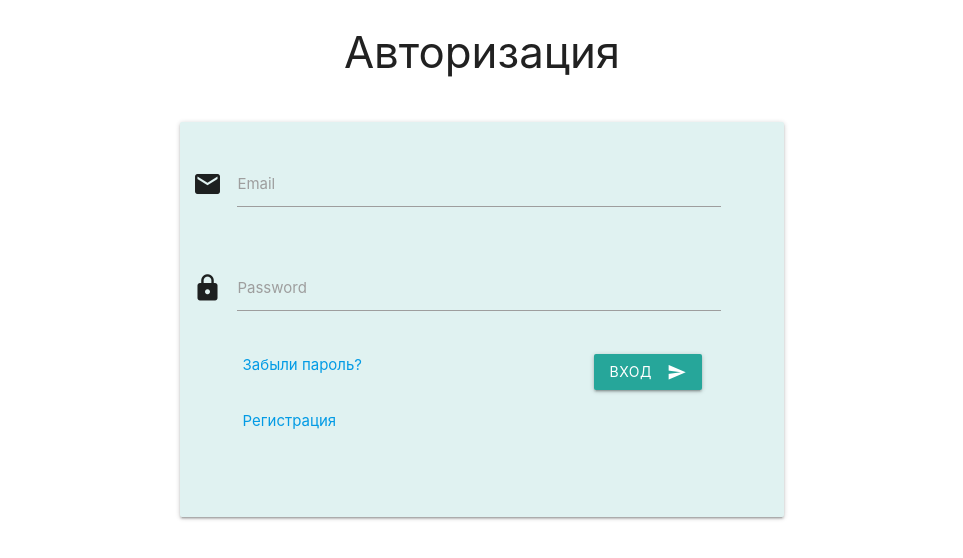
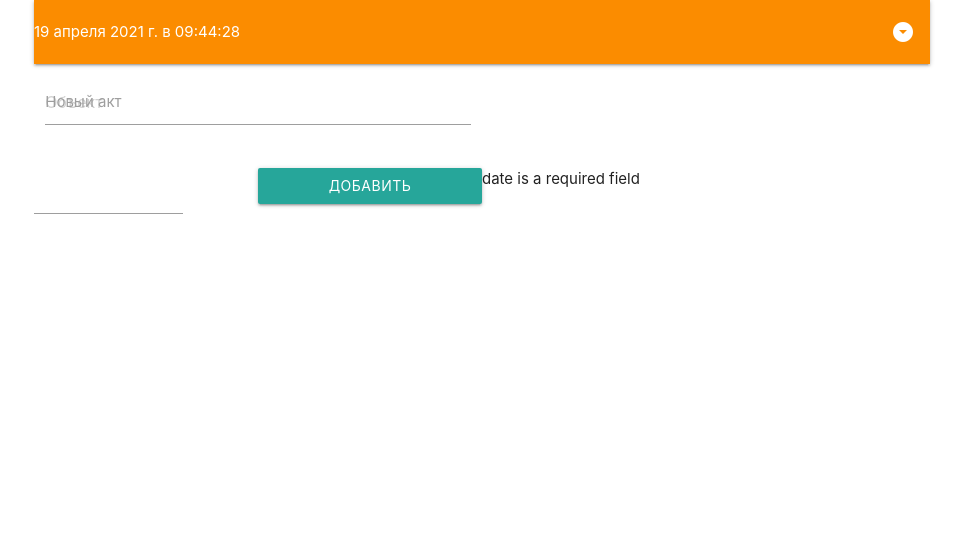
Before and after one commit to Aleksstepanov/akt_pges, a Vue app: page /home/add in a window 1280 px wide. Before the commit this address led to /login. Shown: the top 558 px of the page, without its empty margins (158-1121 px from the left). Built offline with nearby package versions, Linux system fonts and the light colour scheme; no server answers; sample sign-in values are in the browser's storage.

Commit message:
make components add new Akt

```diff
--- a/src/components/NavBar.vue
+++ b/src/components/NavBar.vue
@@ -10,6 +10,9 @@
       <router-link to="/home/dashboard" class="black-text"
         >Мои акты</router-link
       >
+    </li>
+    <li>
+      <router-link to="/home/add" class="black-text">Добавить акт</router-link>
     </li>
     <li><a href="#!" class="black-text" @click="ExitClickHandler">Выход</a></li>
   </ul>
--- /dev/null
+++ b/src/config/datapicker.config.js
@@ -0,0 +1,50 @@
+export default {
+  autoClose: true,
+  firstDay: 1,
+  showMonthAfterYear: false,
+  showClearBtn: true,
+  i18n: {
+    cancel: "Отмена",
+    clear: "Очистить",
+    done: "Выбрать",
+    months: [
+      "Январь",
+      "Февраль",
+      "Март",
+      "Апрель",
+      "Май",
+      "Июнь",
+      "Июль",
+      "Август",
+      "Сентябрь",
+      "Октябрь",
+      "Ноябрь",
+      "Декабрь",
+    ],
+    monthsShort: [
+      "Янв",
+      "Фев",
+      "Мрт",
+      "Апр",
+      "Май",
+      "Июн",
+      "Июл",
+      "Авг",
+      "Сен",
+      "Окт",
+      "Нбр",
+      "Дек",
+    ],
+    weekdays: [
+      "Воскресенье",
+      "Понедельник",
+      "Вторник",
+      "Среда",
+      "Четверг",
+      "Пятница",
+      "Суббота",
+    ],
+    weekdaysShort: ["ПН", "ВТ", "СР", "ЧТ", "ПТ", "СБ", "ВС"],
+    weekdaysAbbrev: ["ПН", "ВТ", "СР", "ЧТ", "ПТ", "СБ", "ВС"],
+  },
+};
--- a/src/router/index.js
+++ b/src/router/index.js
@@ -38,6 +38,11 @@ const routes = [
         name: "dashboard",
         component: () => import("../views/DashBoard.vue"),
       },
+      {
+        path: "add",
+        name: "add",
+        component: () => import("../views/Add.vue"),
+      },
     ],
   },
 ];
--- /dev/null
+++ b/src/views/Add.vue
@@ -0,0 +1,92 @@
+<template>
+  <div class="row">
+    <Form
+      @submit="btnAddClickHandler"
+      :validation-schema="schema"
+      class="col s12"
+    >
+      <div class="row">
+        <div class="input-field col s6">
+          <Field placeholder="Объект" id="new_akt" type="text" name="new_akt" />
+          <ErrorMessage name="new_akt" class="ErrorText" />
+          <label for="new_akt">Новый акт</label>
+        </div>
+      </div>
+      <div class="row">
+        <input
+          type="text"
+          class="datepicker col s2"
+          ref="datepicker"
+          name="date"
+        />
+        <ErrorMessage name="date" class="ErrorText" />
+        <button type="submit" class="col s3 btn offset-s1">Добавить</button>
+      </div>
+    </Form>
+  </div>
+</template>
+
+<script>
+import { Field, Form, ErrorMessage } from "vee-validate";
+import * as yup from "yup";
+import * as M from "../../node_modules/materialize-css/dist/js/materialize.min";
+import datapickerConfig from "../config/datapicker.config.js";
+
+export default {
+  name: "Add",
+  components: {
+    Field,
+    Form,
+    ErrorMessage,
+  },
+  setup() {
+    const schema = yup.object({
+      new_akt: yup.string().required().min(6),
+      date: yup.string().required(),
+    });
+
+    return {
+      schema,
+    };
+  },
+  mounted() {
+    M.Datepicker.init(this.$refs.datepicker, datapickerConfig);
+  },
+  methods: {
+    async btnAddClickHandler(values) {
+      const snapshot = JSON.parse(localStorage.getItem("AKT_PGES"));
+      const year = Intl.DateTimeFormat("ru-RU", {
+        year: "numeric",
+      })
+        .format(new Date())
+        .toString();
+      const time = Intl.DateTimeFormat("ru-RU", {
+        day: "2-digit",
+        month: "long",
+        year: "numeric",
+        hour: "2-digit",
+        minute: "2-digit",
+        second: "2-digit",
+      }).format(new Date());
+
+      if (snapshot?.akts) {
+        console.log(year);
+      } else {
+        snapshot.akts = {
+          [year]: [
+            {
+              akt: values.new_akt,
+              createRecord: time,
+              date: values.date,
+            },
+          ],
+        };
+        console.log(snapshot);
+        console.log(values.date);
+      }
+    },
+  },
+};
+</script>
+
+<style></style>
--- a/src/views/Login.vue
+++ b/src/views/Login.vue
@@ -124,6 +124,7 @@ import { Form, Field, ErrorMessage } from "vee-validate";
 import * as yup from "yup";
 import firebase from "firebase/app";
 import "firebase/auth";
+import "firebase/database";
 
 export default {
   name: "Login",
@@ -160,6 +161,14 @@ export default {
         .then(() => {
           this.isLoader = false;
         })
+        .then(async () => {
+          const db = await firebase.database();
+          const { uid } = await firebase.auth().currentUser;
+          db.ref(`users/${uid}`).on("value", async (snapshot) => {
+            const data = await snapshot.val();
+            localStorage.setItem("AKT_PGES", JSON.stringify(data));
+          });
+        })
         .then(() => this.$router.push("/home/dashboard"))
         .catch((err) => {
           M.toast({ html: `${err.message}` });
--- a/src/views/Register.vue
+++ b/src/views/Register.vue
@@ -33,11 +33,16 @@
                   <ErrorMessage name="email" class="ErrorText" />
                   <label for="icon_prefix">Email</label>
                 </div>
-                <div class="input-field col s12">
+                <div class="input-field col s6">
                   <i class="material-icons prefix">https</i>
                   <Field id="icon_telephone" type="password" name="password" />
                   <ErrorMessage name="password" class="ErrorText" />
                   <label for="icon_telephone">Password</label>
+                </div>
+                <div class="input-field col s6">
+                  <Field id="start_count" type="text" name="start_count" />
+                  <ErrorMessage name="start_count" class="ErrorText" />
+                  <label for="start_count">Начало отсчета</label>
                 </div>
               </div>
               <div class="row">
@@ -71,6 +76,7 @@ import { Form, Field, ErrorMessage } from "vee-validate";
 import * as yup from "yup";
 import firebase from "firebase/app";
 import "firebase/auth";
+import "firebase/database";
 
 export default {
   name: "Login",
@@ -86,6 +92,7 @@ export default {
       firstName: yup.string().required().min(3),
       email: yup.string().required().email(),
       password: yup.string().required().min(6),
+      start_count: yup.number().required().min(1),
     });
 
     return {
@@ -108,7 +115,15 @@ export default {
             displayName: `${values.lastName} ${values.firstName}`,
           });
         })
-        .then(() => this.$router.push("/dashboard"))
+        .then(async () => {
+          const db = firebase.database();
+          await db.ref(`/users/${firebase.auth().currentUser.uid}`).set({
+            displayName: firebase.auth().currentUser.displayName,
+            email: firebase.auth().currentUser.email,
+            start_count: values.start_count,
+          });
+        })
+        .then(() => this.$router.push("/home/dashboard"))
         .catch((err) => alert(err.message));
     },
   },
```
